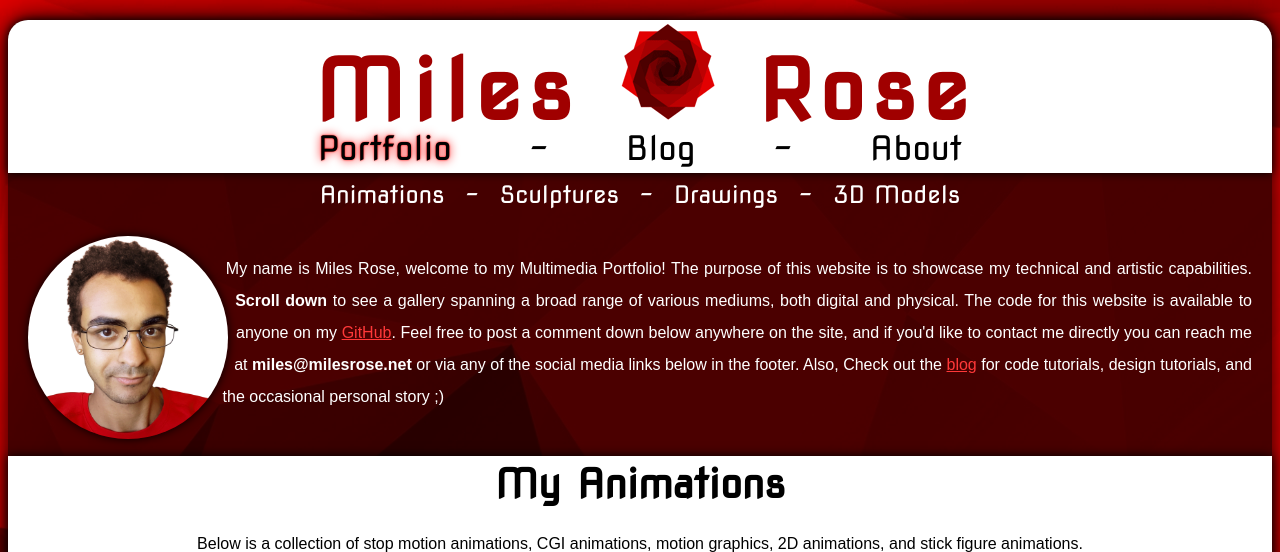
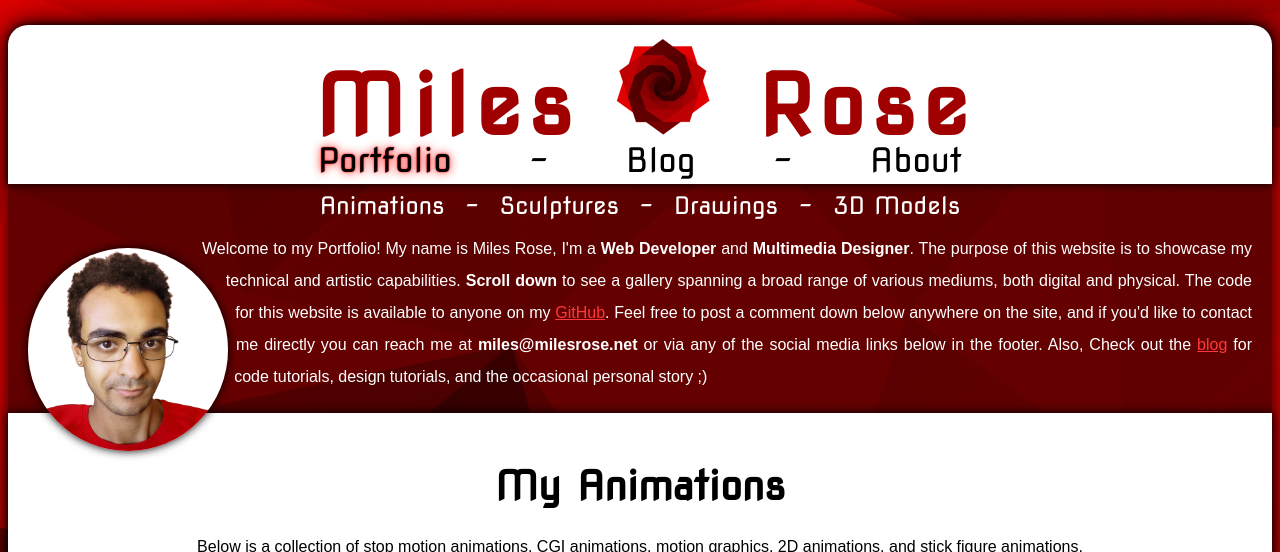
Before and after one commit to MilesOfRoses/my-jekyll, a Jekyll site: the page built from index.html, in a window 1280 px wide, cut to the strip 0-552 px from the top of the page. Built offline with Jekyll 4.4.1, drawn with Linux system fonts in a browser that asks for light colours; a script that is not in the unit is left out; comment, search, counter and statistics services are not loaded.

Commit message:
validated issues with h1 title

```diff
--- a/_includes/nav.html
+++ b/_includes/nav.html
@@ -1,4 +1,3 @@
-<a name="backToTop"></a>
 <nav>
 	<ul class="nav {{include.navclass}}">
 		<li><a href="{{site.baseurl}}/" class="{% if page.url == '/' or page.url contains 'animation' or page.url contains 'illustration' or page.url contains 'sculpture' or page.url contains '3d-model' %}current{% endif %}">Portfolio</a></li>
--- a/_layouts/default.html
+++ b/_layouts/default.html
@@ -19,8 +19,10 @@
 <body>
 <div class="wrapper">
 	<header>
-		<a name="backToTop"></a>
-		<a href="{{site.baseurl}}/"><h1 class="centerText title">Miles <div class="icon-placeholder"></div> Rose</h1></a> <!-- the masthead-->
+		<a id="backToTop"></a>
+		<div id="logo">
+			<a href="{{site.baseurl}}/"><h1 class="centerText title miles">Miles</h1> <div class="icon-placeholder"></div> <h1 class="centerText title rose">Rose</h1></a> <!-- the masthead-->
+		</div>
 		{% include nav.html navclass='nav-top' %}<!-- link to navigation under the masthead-->
 	</header>
 	{{content}}
--- a/css/common.css
+++ b/css/common.css
@@ -25,7 +25,7 @@
 	margin-top:25px;
 	margin-left: auto;
 	margin-right: auto;
-	background-color: rgba(0, 0, 0, 0.7);
+	background-color: rgba(0, 0, 0, 0.6);
 	box-shadow: 0px 0px 30px black;
 	border-radius: 20px;
 }
@@ -45,11 +45,27 @@
 	background-color: white;
 
 }
+#logo{
+	text-align: center;
+	padding-top: 10px;
+	margin-bottom: -20px;
+}
 
 div.icon-placeholder{
 	display:inline-block;
 	margin-left: auto;
     margin-right: auto;
+    padding-left: 30px;
+    padding-right: 30px;
+}
+
+
+.miles{
+	margin-right: 0px;
+	margin-left: 0px;
+}
+.rose{
+	margin-left: 0px;
 }
 
 .current {
@@ -79,7 +95,9 @@
 	font-family: 'Nova Square', sans-serif;
 	color: #a00000;
 	letter-spacing: .45rem;
+	display: inline-block;
 }
+
 
 h2 {
 	font-family: 'Nova Square', sans-serif;
@@ -152,11 +170,15 @@
 
 .media-section{
 		box-shadow: 0px 0px 10px black;
+		padding-top:50px;
 		padding-bottom: 20px;
-		margin-top: 50px;
+		margin-top: 15px;
+		margin-bottom: 30px;
 		background-color: white;
 	}
 }
+
+
 
 /*blog articles*/
 
@@ -245,7 +267,7 @@
 	margin-top: 0px;
 	margin-left: auto;
     margin-right: auto;
-
+    margin-bottom: 5px;
     padding-left: 10px;
     text-align: justify;
 }
--- a/index.html
+++ b/index.html
@@ -17,34 +17,18 @@
 <div id="bio-card">
 
 	<div id="circle-shape-example">
-	  <p id="bio" class="home-bio"><img src="{{site.baseurl}}/img/headshot.jpg" alt="a picture of miles rose" class="curve" id="headshot"><br>My name is Miles Rose, welcome to my Multimedia Portfolio!
-	   The purpose of this website is to showcase my technical and artistic capabilities. <b>Scroll down</b> to see a gallery spanning a broad range of various mediums, both digital and physical. The code for this website is available to anyone on my <a href="https://github.com/MilesOfRoses/my-jekyll" class="redlink" target="blank">GitHub</a>.
+	  <p id="bio" class="home-bio"><img src="{{site.baseurl}}/img/headshot.jpg" alt="a picture of miles rose" class="curve" id="headshot">Welcome to my Portfolio! My name is Miles Rose, I'm a <b>Web Developer</b> and <b>Multimedia Designer</b>. The purpose of this website is to showcase my technical and artistic capabilities. <b>Scroll down</b> to see a gallery spanning a broad range of various mediums, both digital and physical. The code for this website is available to anyone on my <a href="https://github.com/MilesOfRoses/my-jekyll" class="redlink" target="blank">GitHub</a>.
 	 Feel free to post a comment down below anywhere on the site, and if you'd like to contact me directly you can reach me at <b>miles@milesrose.net</b> or via any of the social media links below in the footer. Also, Check out the <a href="http://milesrose.net/blog/" class="redlink" target="blank"> blog</a> for code tutorials, design
 	 tutorials, and the occasional personal story ;)</p>
 	</div>
 
 </div>
 
-<br>
-<!--
-<h2 class="centerText" id="follow">Follow me!</h2>
-<div class="container centerText">
-
-	<a href="https://www.youtube.com/channel/UCoi5IujqQmaHU48EduXVxew"><span class="hb hb-xs spin-icon"><i class="fa fa-youtube"></i></span></a>
-	<a href="https://twitter.com/MilesOfRoses"><span class="hb hb-xs spin-icon"><i class="fa fa-twitter"></i></span></a>
-	<a href="https://www.linkedin.com/in/miles-rose-44816752?trk=nav_responsive_tab_profile"><span class="hb hb-xs spin-icon"><i class="fa fa-linkedin-square"></i></span></a>
-	<a href="http://milesofcrimsonroses.tumblr.com/"><span class="hb hb-xs spin-icon"><i class="fa fa-tumblr-square"></i></span></a>
-	<a href="{{site.baseurl}}/feed.xml"><span class="hb hb-xs spin-icon"><i class="fa fa-rss-square"></i></span></a>
-	<a href="https://vimeo.com/milesrose"><span class="hb hb-xs spin-icon"><i class="fa fa-vimeo-square"></i></span></a>
-	<a href="https://github.com/MilesOfRoses"><span class="hb hb-xs spin-icon"><i class="fa fa-github-square"></i></span></a>
-</div><!-- /.container
-
-
 
 
 <!-- ANIMATION SECTION -->
 <div class="media-section">
-	<h1 class="centerText"><a name="animations">My Animations</a></h1>
+	<h1 class="centerText"><a id="animations">My Animations</a></h1>
 	<p class="centerText">Below is a collection of stop motion animations, CGI animations, motion graphics, 2D animations, and stick figure animations.
 		<div id="videos">
 			<div class="containingBlock">
@@ -196,7 +180,7 @@
 
 <!-- SCULPTURES SECTION -->
 <div class="media-section">
-	<h1 class="centerText"><a name="sculptures">My Sculptures</a></h1>
+	<h1 class="centerText"><a id="sculptures">My Sculptures</a></h1>
 	<p class="centerText">Sculpture is a very expressive art form. To create something real with your hands is unlike any other art medium.<br>
 	<section id="photos">
 		<div class="responsive">
@@ -258,7 +242,7 @@
 
 	<!-- ILLUSTRATIONS SECTION -->
 <div class="media-section">
-	<h1 class="centerText"><a name="drawings">My Drawings</h1>
+	<h1 class="centerText"><a id="drawings">My Drawings</h1>
 
 	<p class="centerText">My character drawings are strongly inspired by manga/anime art as well as western comics, usually with a fantasy / sci-fi bent.</p>
 	<section id="photos">
@@ -342,7 +326,7 @@
 
 <!-- 3D MODELS SECTION -->
 <div class="media-section">
-	<h1 class="centerText"><a name="3d-models">My 3D Models</a></h1>
+	<h1 class="centerText"><a id="3d-models">My 3D Models</a></h1>
 	<p class="centerText">I make 3D models using the free modeling program Sketchup, and I store them online on the 3D Warehouse.<br> To interact with 3D models, make sure you have enabled <a href="https://offcampushousing.uconn.edu/auth/help-cookies" target="_blank" class="redlink">third party cookies and site data.</a>
 	You'll also need a browser that supports <a href="https://get.webgl.org/" target="_blank" class="redlink">WebGL.</a></p>
 
```
